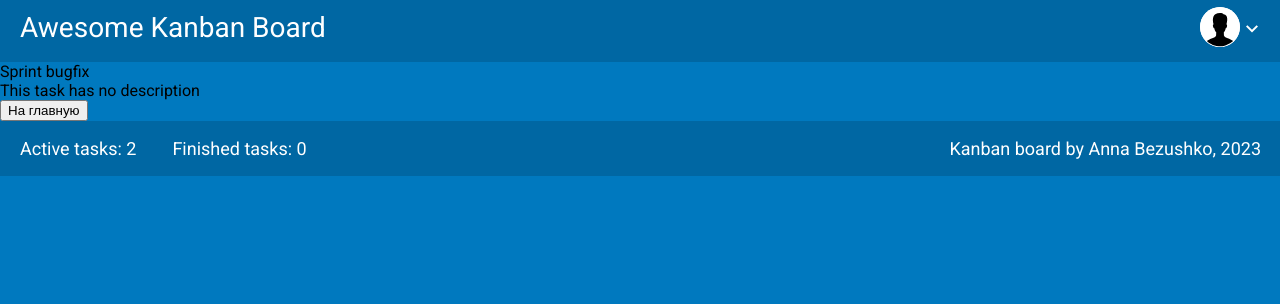
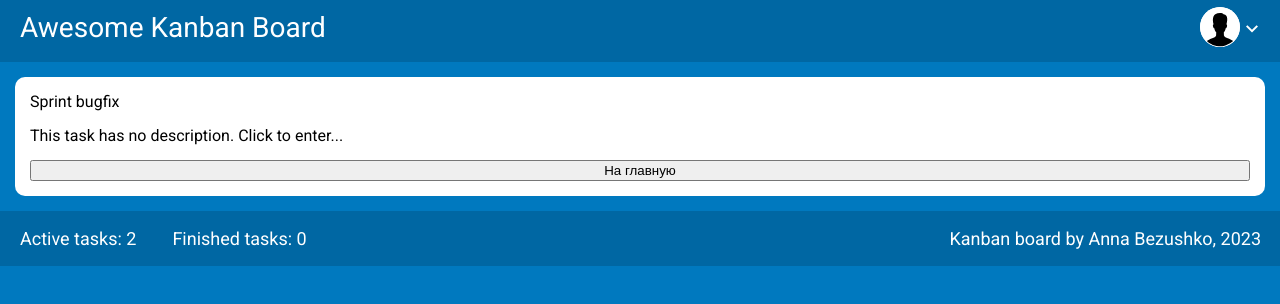
Before and after one commit to AnnaBezushko/kanban_board, a React (Create React App) app: page /task/1686674342000 in a window 1280 px wide. Shown: the top 304 px of the page. Built offline with nearby package versions, Linux system fonts and the light colour scheme.

Commit message:
Add some css

```diff
--- a/src/components/main/column/card/card.js
+++ b/src/components/main/column/card/card.js
@@ -6,8 +6,7 @@ import {Link, Route} from "react-router-dom";
 const Card = (props) => {
   return (
     <div className={css.card}>
-        <Link to={`/task/${props.task.id}`}>{props.task.name}</Link>
-      <span> id = {props.task.id} </span>
+        <Link to={`/task/${props.task.id}`} className={css.cardTitle}>{props.task.name}</Link>
       <Routes>
         <Route
           path="/details/{props.task.id}"
--- a/src/components/main/column/card/card.module.scss
+++ b/src/components/main/column/card/card.module.scss
@@ -6,3 +6,8 @@
   padding: 7px 9px 7px 8px;
   border-radius: 5px;
 }
+
+.cardTitle{
+  color: black;
+  text-decoration: none;
+}
--- a/src/components/main/column/footer/addButton/addButton.module.scss
+++ b/src/components/main/column/footer/addButton/addButton.module.scss
@@ -9,9 +9,11 @@
   padding-top: 4px;
   padding-bottom: 4px;
   margin-bottom: 8px;
+  color: #777;
 }
 
-.addButton:active {
+.addButton:hover {
   background-color: #FFFFFF;
   border-color: #FFFFFF;
+  border-radius: 5px;
 }
--- a/src/components/taskPage/TaskPage.js
+++ b/src/components/taskPage/TaskPage.js
@@ -1,6 +1,7 @@
 import {useNavigate, useParams} from "react-router";
 import {updateTasksArrayAndGetNewState} from "../main/stateManagement";
 import {useState} from "react";
+import css from "./TaskPage.module.scss";
 
 function getTaskById(state, taskId){
     return state.tasks.filter((task) => task.id === taskId)[0];
@@ -8,7 +9,7 @@ function getTaskById(state, taskId){
 
 function BackButton(){
     const navigate = useNavigate();
-    return <button onClick={() => navigate('/')}>На главную</button>
+    return <button className={css.backButton} onClick={() => navigate('/')}>На главную</button>
 }
 
 function editDescription(state, setState, task, description){
@@ -25,14 +26,19 @@ export function TaskPage({state, setState}) {
         if(!e.target.value) setIsEditorOpened(false);
     };
     if (!task) {
-        return <div>Задача не найдена.<BackButton/></div>;
+        return <div className={css.container}>Задача не найдена.<BackButton/></div>;
     }
-    return <div>
-        {task.name}
+    return <div className={css.container}>
+        <span className={css.title}>{task.name}</span>
         {(task.description || isEditorOpened) ?
-            <textarea value={task.description} onChange={handleDescriptionChange}></textarea> :
+            <textarea
+                className={css.editor}
+                value={task.description}
+                onChange={handleDescriptionChange}
+                placeholder={'Enter description...'}
+            /> :
             <div onClick={() => setIsEditorOpened(true)} style={{cursor: 'pointer'}}>
-                This task has no description
+                This task has no description. Click to enter...
             </div>
         }
         <BackButton/>
--- /dev/null
+++ b/src/components/taskPage/TaskPage.module.scss
@@ -0,0 +1,20 @@
+.container{
+  background-color: #FFFFFF;
+  border-radius: 10px;
+  margin: 15px;
+  padding: 15px;
+  display: flex;
+  flex-direction: column;
+}
+
+.title{
+  padding-bottom: 15px;
+}
+
+.editor{
+  border: none;
+}
+
+.backButton{
+  margin: 15px 0 0;
+}
```
